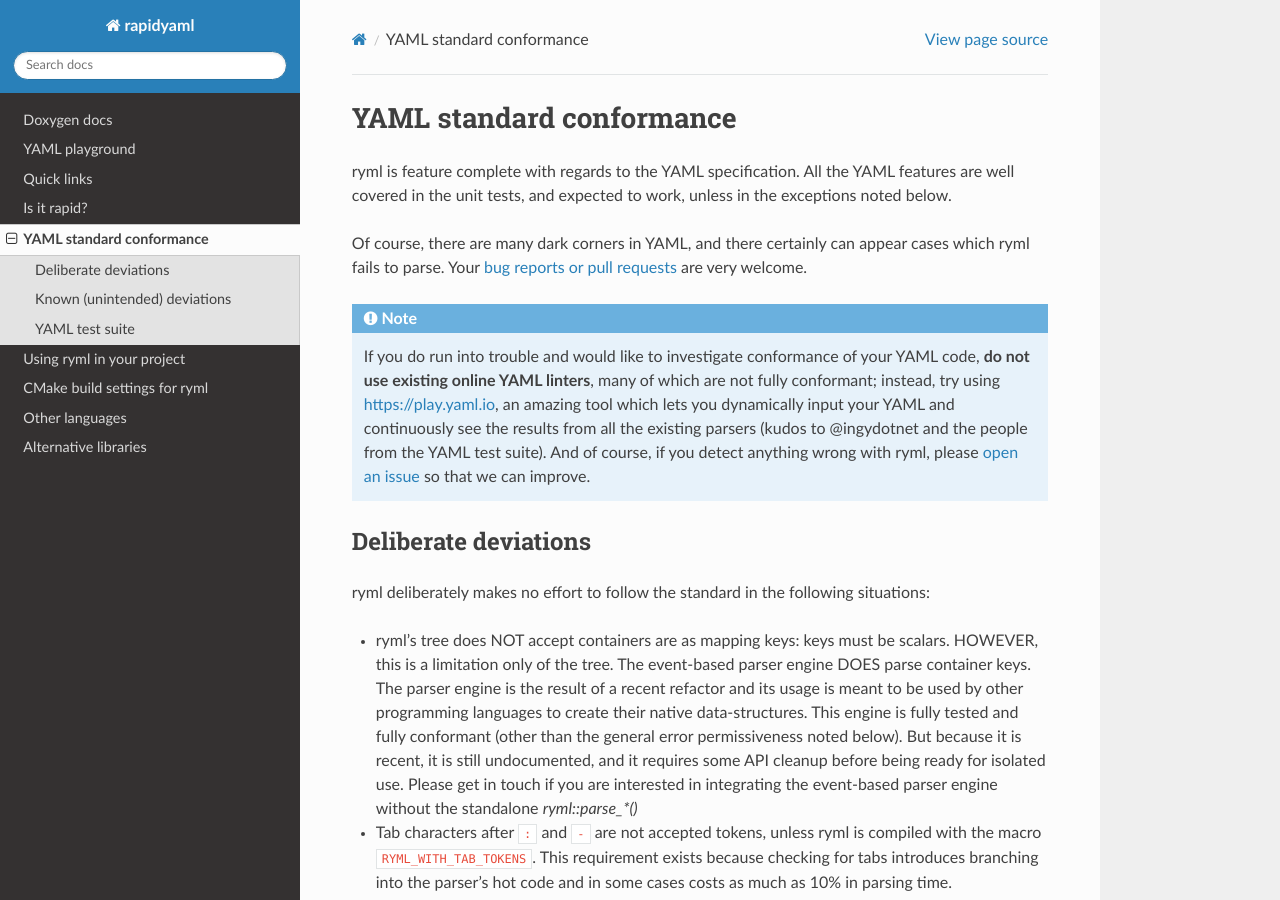
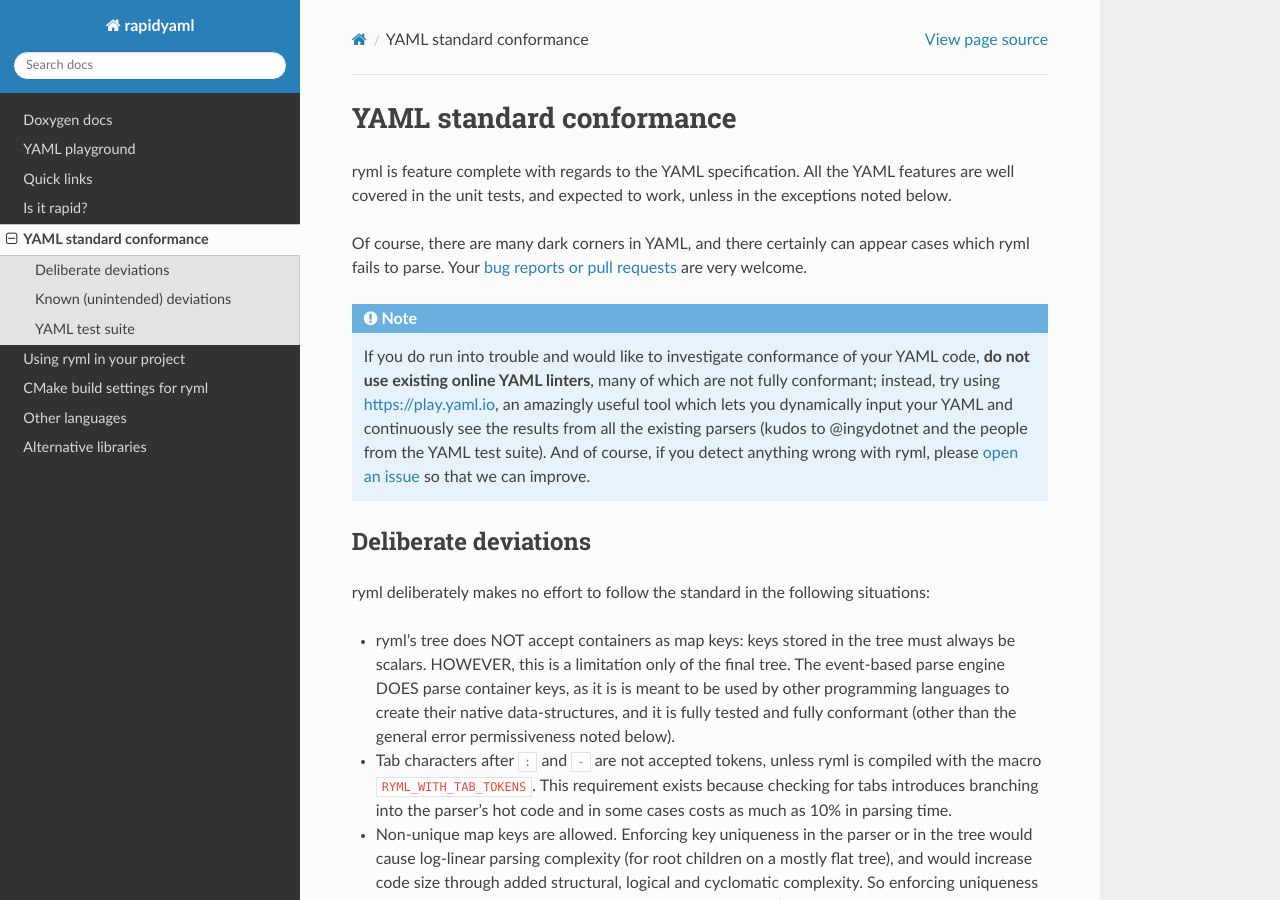
Before and after one commit to biojppm/rapidyaml, a Sphinx documentation site: the page built from doc/sphinx_yaml_standard.rst, in a window 1280 px wide and 900 px high. Built offline with Sphinx 7.4.7 and the Read the Docs theme 2.0.0, drawn with Linux system fonts in a browser that asks for light colours.

Commit message:
minor fixes

```diff
--- a/doc/index.rst
+++ b/doc/index.rst
@@ -35,9 +35,9 @@
 
 * Visual Studio 2015 and later
 
+* g++ 4.8 and later
+
 * clang++ 3.9 and later
-
-* g++ 4.8 and later
 
 * Intel Compiler
 
--- a/doc/sphinx_quicklinks.rst
+++ b/doc/sphinx_quicklinks.rst
@@ -13,7 +13,7 @@
 
   * `Pull Requests <https://github.com/biojppm/rapidyaml/pull>`_
 
-  * `Kanban board <https://github.com/biojppm/rapidyaml/projects/1>`_
+  * `Kanban board <https://github.com/users/biojppm/projects/1/views/1>`_
 
 * Latest release: `0.6.0 <https://github.com/biojppm/rapidyaml/releases/tag/v0.6.0>`_
 
--- a/doc/sphinx_yaml_standard.rst
+++ b/doc/sphinx_yaml_standard.rst
@@ -17,7 +17,7 @@
    linters**, many of which are not fully conformant; instead, try
    using `https://play.yaml.io
    <https://play.yaml.io/main/parser?input=IyBFZGl0IE1lIQoKJVlBTUwgMS4yCi0tLQpmb286IEhlbGxvLCBZQU1MIQpiYXI6IFsxMjMsIHRydWVdCmJhejoKLSBvbmUKLSB0d28KLSBudWxsCg==>`__,
-   an amazing tool which lets you dynamically input your YAML and
+   an amazingly useful tool which lets you dynamically input your YAML and
    continuously see the results from all the existing parsers (kudos
    to @ingydotnet and the people from the YAML test suite). And of
    course, if you detect anything wrong with ryml, please `open an
@@ -31,17 +31,13 @@
 ryml deliberately makes no effort to follow the standard in the
 following situations:
 
--  ryml's tree does NOT accept containers are as mapping keys: keys
-   must be scalars. HOWEVER, this is a limitation only of the tree. The
-   event-based parser engine DOES parse container keys. The parser
-   engine is the result of a recent refactor and its usage is meant to
-   be used by other programming languages to create their native
-   data-structures. This engine is fully tested and fully conformant
-   (other than the general error permissiveness noted below). But
-   because it is recent, it is still undocumented, and it requires some
-   API cleanup before being ready for isolated use. Please get in touch
-   if you are interested in integrating the event-based parser engine
-   without the standalone `ryml::parse_*()`
+-  ryml's tree does NOT accept containers as map keys: keys stored in
+   the tree must always be scalars. HOWEVER, this is a limitation only
+   of the final tree. The event-based parse engine DOES parse container
+   keys, as it is is meant to be used by other programming languages to
+   create their native data-structures, and it is fully tested and
+   fully conformant (other than the general error permissiveness noted
+   below).
 -  Tab characters after ``:`` and ``-`` are not accepted tokens, unless
    ryml is compiled with the macro ``RYML_WITH_TAB_TOKENS``. This
    requirement exists because checking for tabs introduces branching
```
Also changed, not shown: README.md (+46 -48 lines), ROADMAP.md (+1 -1 lines), 8 other files.
